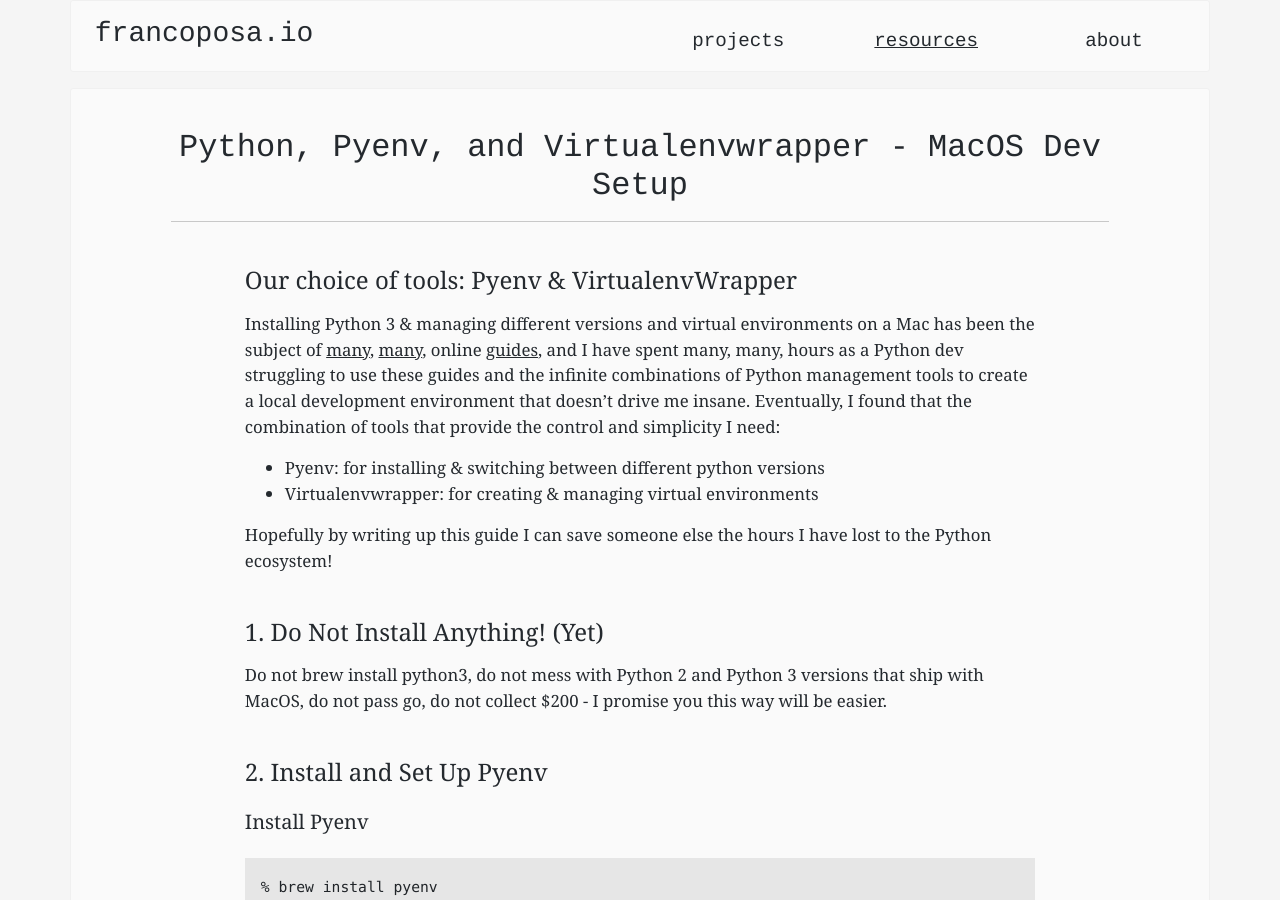
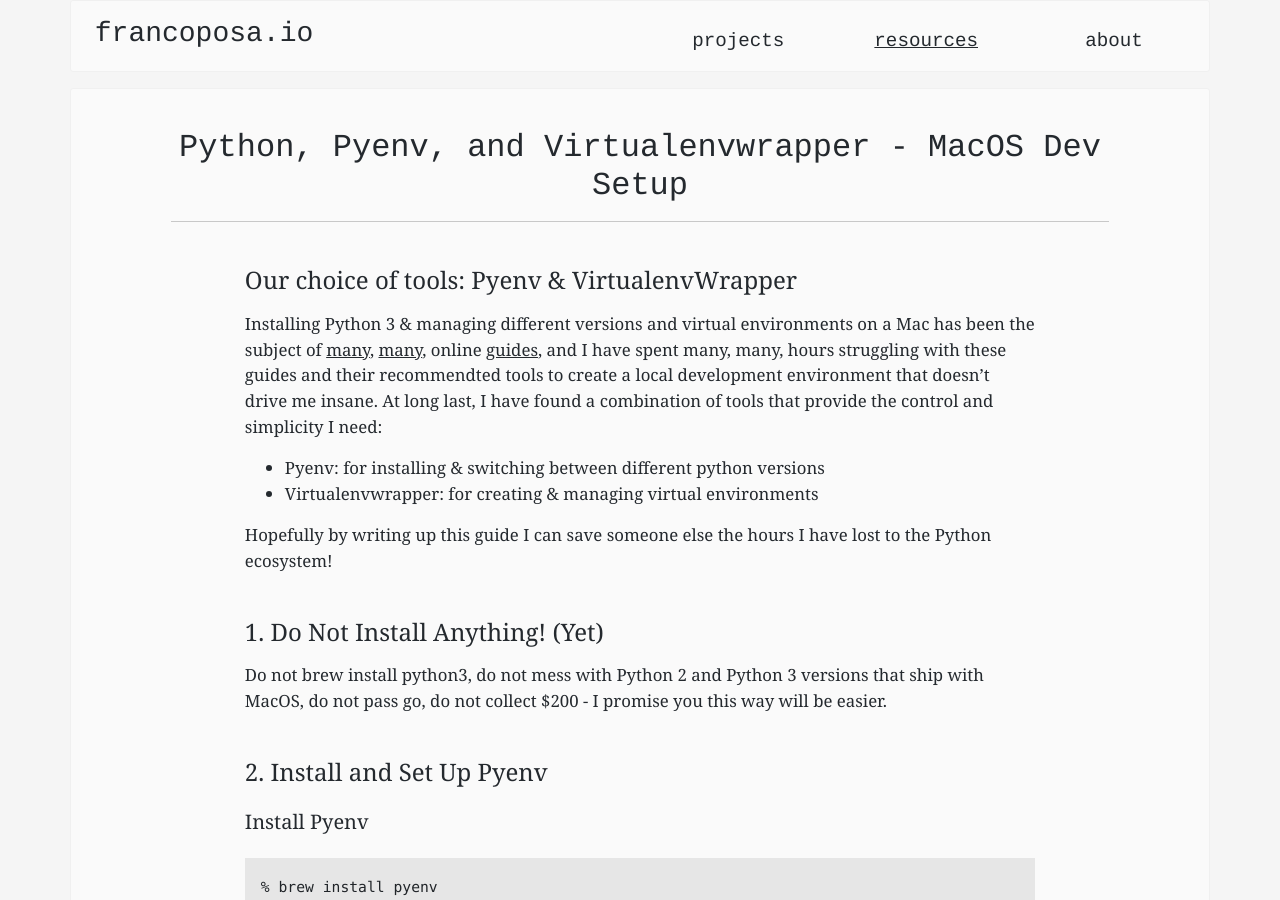
Before and after one commit to francojposa/personal-site, a Jekyll site: the page built from _dev_setup_guides/python_setup_macos.md, in a window 1280 px wide and 900 px high. Built offline with Jekyll 4.4.1, drawn with Linux system fonts in a browser that asks for light colours.

Commit message:
Cleanup of Pyenv instructions

```diff
--- a/_dev_setup_guides/python_setup_macos.md
+++ b/_dev_setup_guides/python_setup_macos.md
@@ -8,11 +8,11 @@
 
 ## Our choice of tools: Pyenv & VirtualenvWrapper
 
-Installing Python 3 & managing different versions and virtual environments on a Mac has been the subject of [many](https://docs.python-guide.org/starting/install3/osx/), [many](https://www.digitalocean.com/community/tutorials/how-to-install-python-3-and-set-up-a-local-programming-environment-on-macos), online [guides](https://installpython3.com/mac/), and I have spent many, many, hours as a Python dev struggling to use these guides and the infinite combinations of Python management tools to create a local development environment that doesn't drive me insane.
-Eventually, I found that the combination of tools that provide the control and simplicity I need:
+Installing Python 3 & managing different versions and virtual environments on a Mac has been the subject of [many](https://docs.python-guide.org/starting/install3/osx/), [many](https://www.digitalocean.com/community/tutorials/how-to-install-python-3-and-set-up-a-local-programming-environment-on-macos), online [guides](https://installpython3.com/mac/), and I have spent many, many, hours struggling with these guides and their recommendted tools to create a local development environment that doesn't drive me insane.
+At long last, I have found a combination of tools that provide the control and simplicity I need:
 
  * Pyenv:  for installing & switching between different python versions
- * Virtualenvwrapper: for creating & managing virtual environments
+ * Virtualenvwrapper:  for creating & managing virtual environments
 
 Hopefully by writing up this guide I can save someone else the hours I have lost to the Python ecosystem!
 
```
